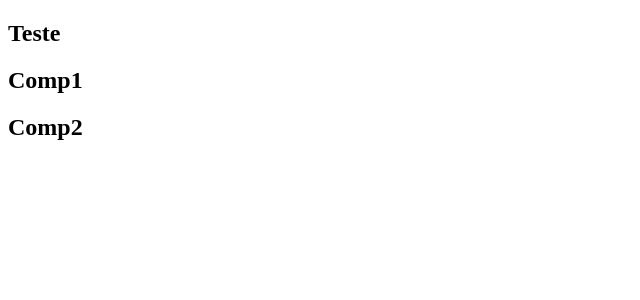
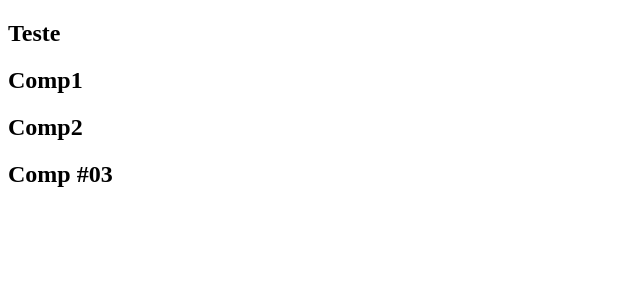
Before and after one commit to rodolphoreis/next, a Next.js app: page /modulo/teste in a window 1280 px wide. Shown: the top 300 px of the page, without its empty margins (0-640 px from the left). Built offline with nearby package versions, Linux system fonts and the light colour scheme.

Commit message:
feat: add new component

```diff
--- a/src/pages/modulo/teste.jsx
+++ b/src/pages/modulo/teste.jsx
@@ -1,5 +1,5 @@
 import React from "react";
-import Comp1, { Comp2 } from "../../../components/funcionais";
+import Comp1, { Comp2, Comp3 } from "../../../components/funcionais";
 
 const teste = () => {
   return (
@@ -8,6 +8,7 @@ const teste = () => {
 
       <Comp1 />
       <Comp2 />
+      <Comp3 />
     </div>
   );
 };
```
